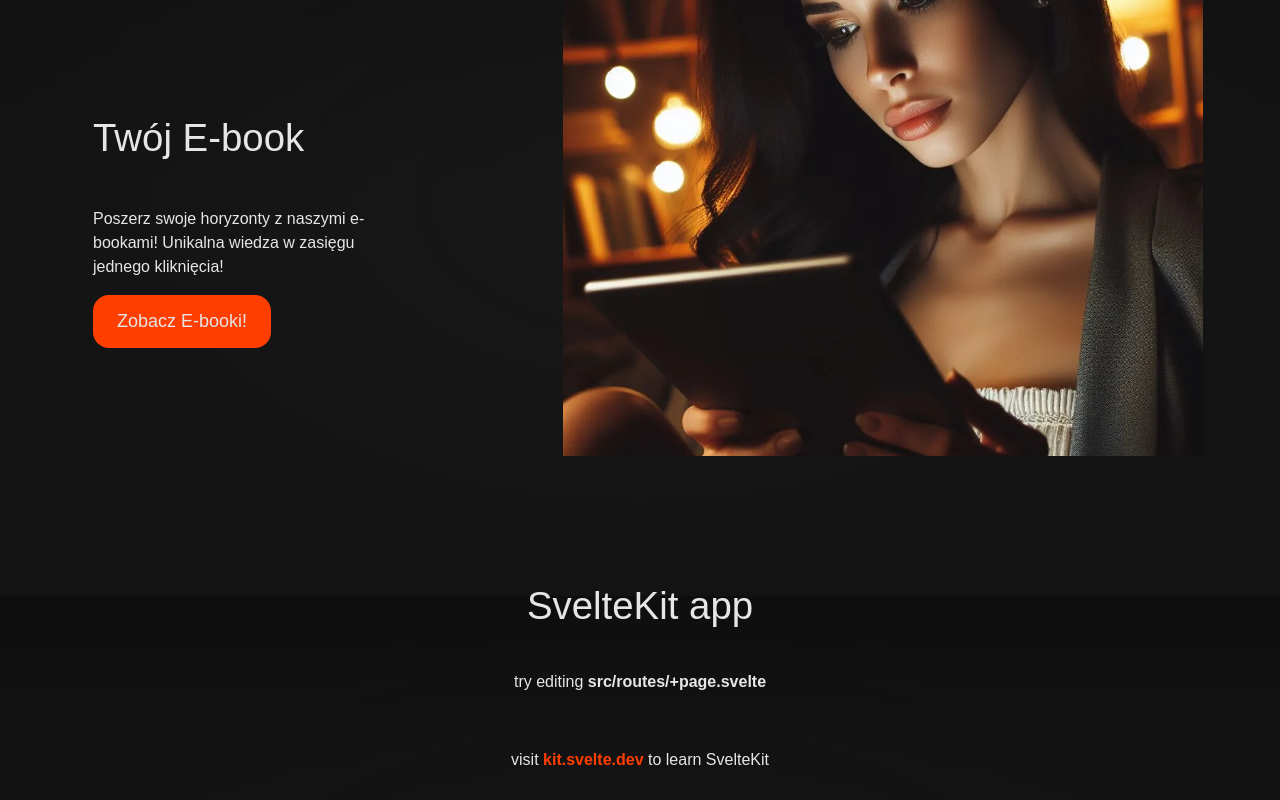
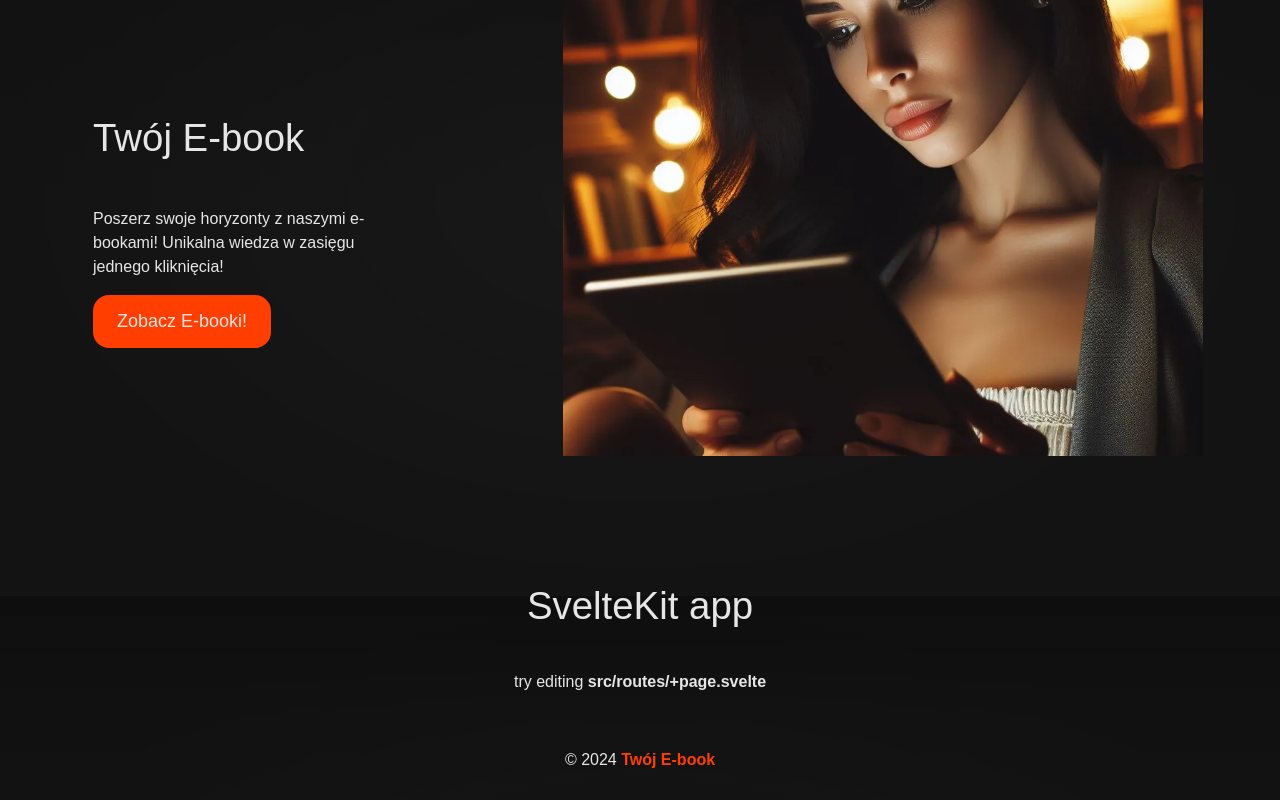
Before and after one commit to KapiSolutions/e-book-store, a SvelteKit app: page / in a window 1280 px wide. Shown: the part 204-1004 px from the top of the page. Built offline with nearby package versions, Linux system fonts and the light colour scheme.

Commit message:
chore: update footer

```diff
--- a/src/routes/+layout.svelte
+++ b/src/routes/+layout.svelte
@@ -1,17 +1,16 @@
-<script>
+<script lang="ts">
 	import Header from '../lib/components/Header.svelte';
 	import './styles.css';
 </script>
 
 <div class="app">
 	<Header />
-
 	<main>
 		<slot />
 	</main>
 
 	<footer>
-		<p>visit <a href="https://kit.svelte.dev">kit.svelte.dev</a> to learn SvelteKit</p>
+		<p>© 2024 <a href="/#">Twój E-book</a></p>
 	</footer>
 </div>
 
```
